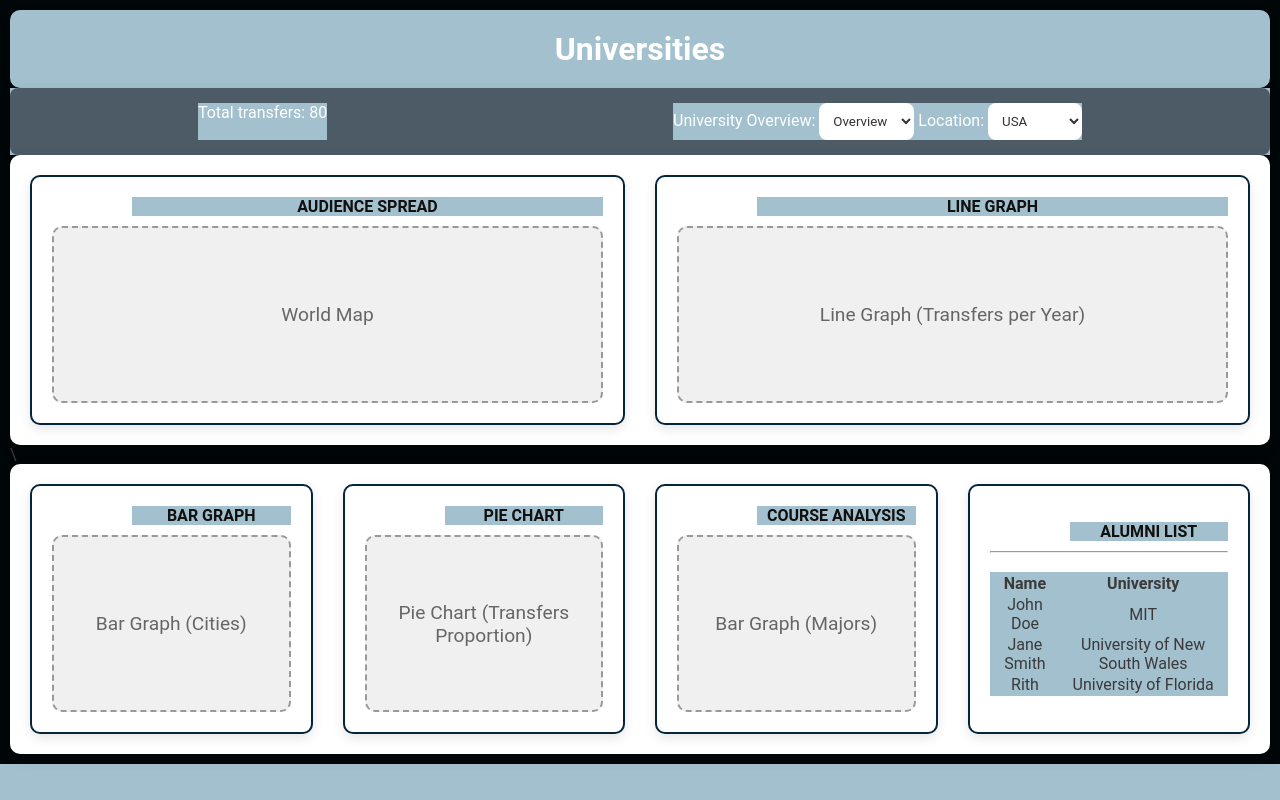
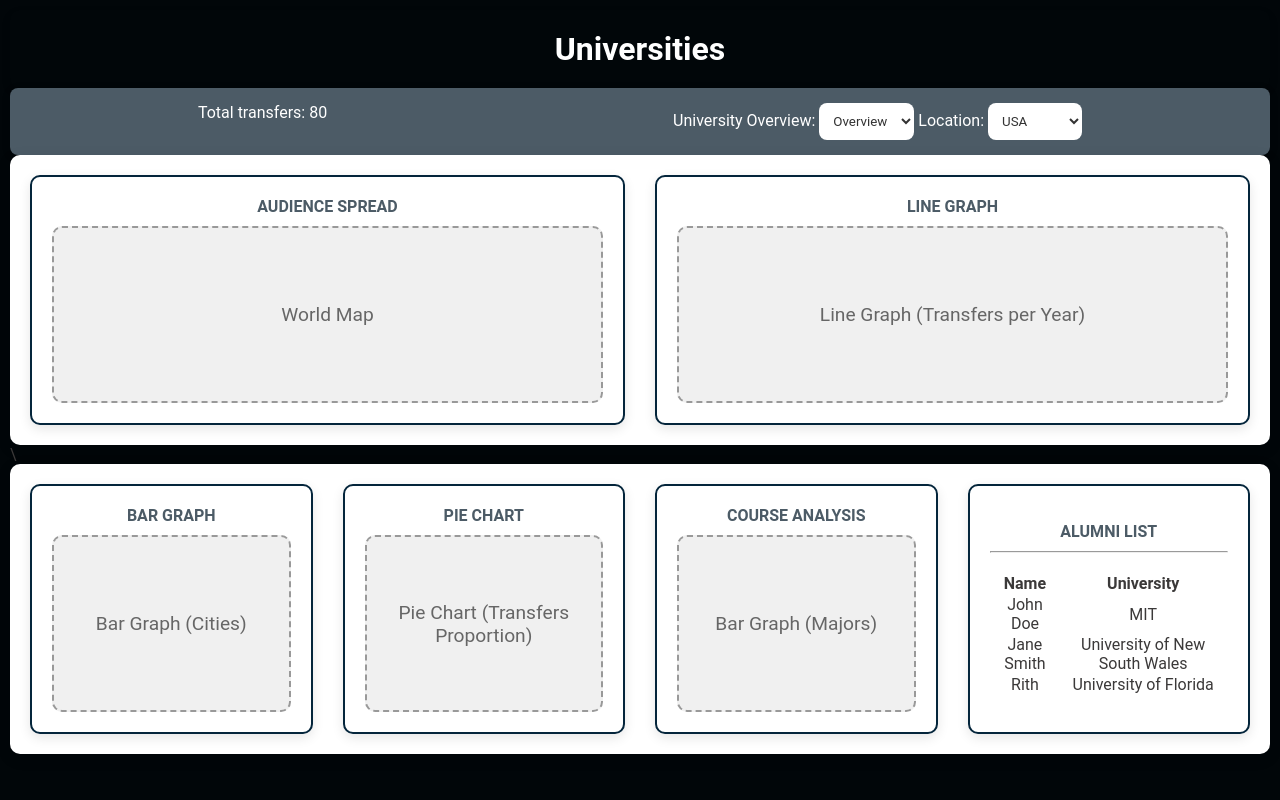
Before and after one commit to EnigmaIcas/Website, a Flask app: template templates/university.html in a window 1280 px wide. Run offline with Flask 3, Linux system fonts and the light colour scheme; the template is opened without the code that fills it, so the values that code supplies are empty.

Commit message:
Updated Styling

```diff
--- a/static/css/university.css
+++ b/static/css/university.css
@@ -1,6 +1,6 @@
 /* General Styling */
 * {
-    background-color: #a2c0ce;
+    /*background-color: #a2c0ce;*/
     font-family: 'Roboto', sans-serif; /* Sleeker font */
     margin: 0;
     padding: 0;
@@ -16,6 +16,7 @@
     color: #ffffff;
     display: flex;
     justify-content: center;
+
     align-items: center;
     padding: 20px;
     padding: 20px;
@@ -30,6 +31,11 @@
     text-transform: uppercase;
     text-align: center;
     font-family: 'Montserrat', sans-serif; /* New bold font */
+}
+
+#tlabel
+{
+    padding-top: 10px;
 }
 
 .dropdown {
@@ -73,9 +79,11 @@
 }
 
 .section-title {
-    color: #12100f;
+    /*color: #12100f;*/
+    color: #4c5b66;
     font-weight: bold;
-    margin-left: 5em;
+    margin-left: auto;
+    margin-right: auto;
     margin-bottom: 10px;
     text-transform: uppercase;
 }
@@ -130,3 +138,9 @@
     font-size: 1.2em;
     color: #666;
 }
+
+#td
+{
+    text-align: left;
+    align-content: flex-start;
+}
```
